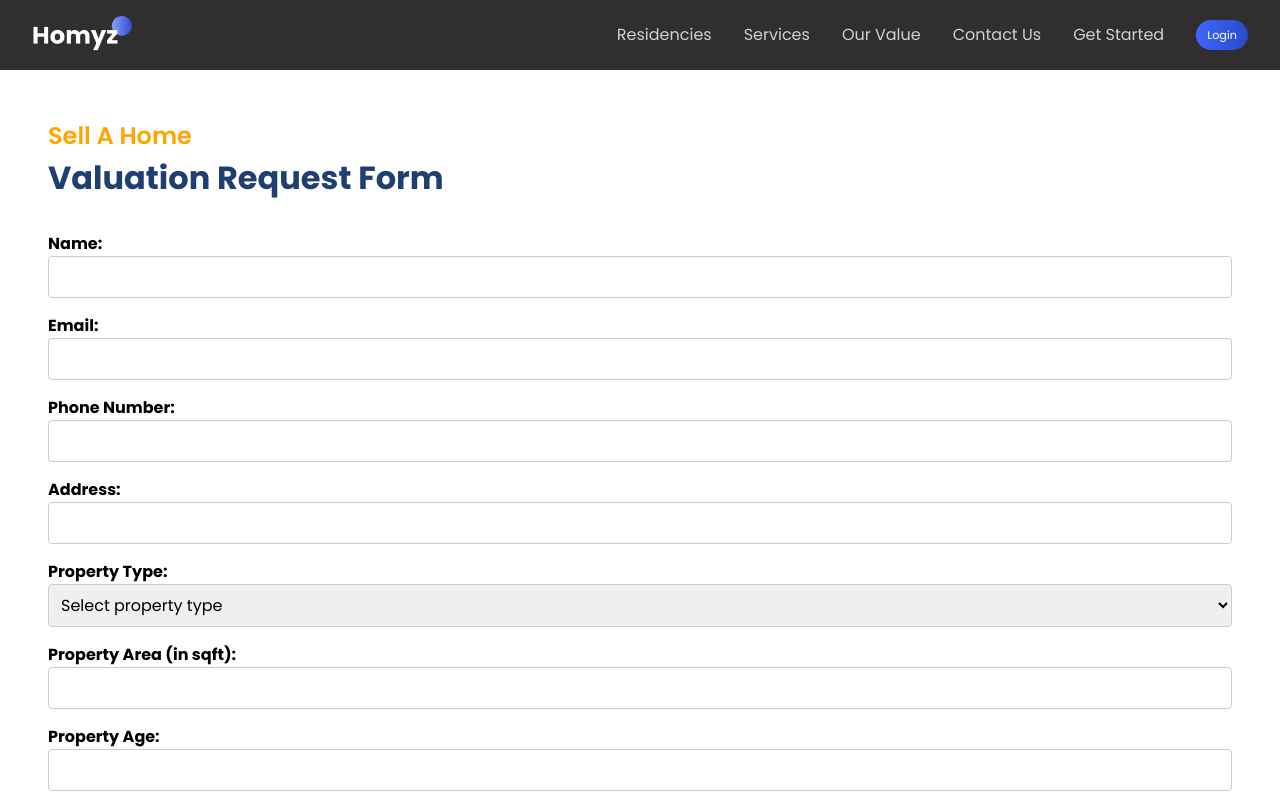
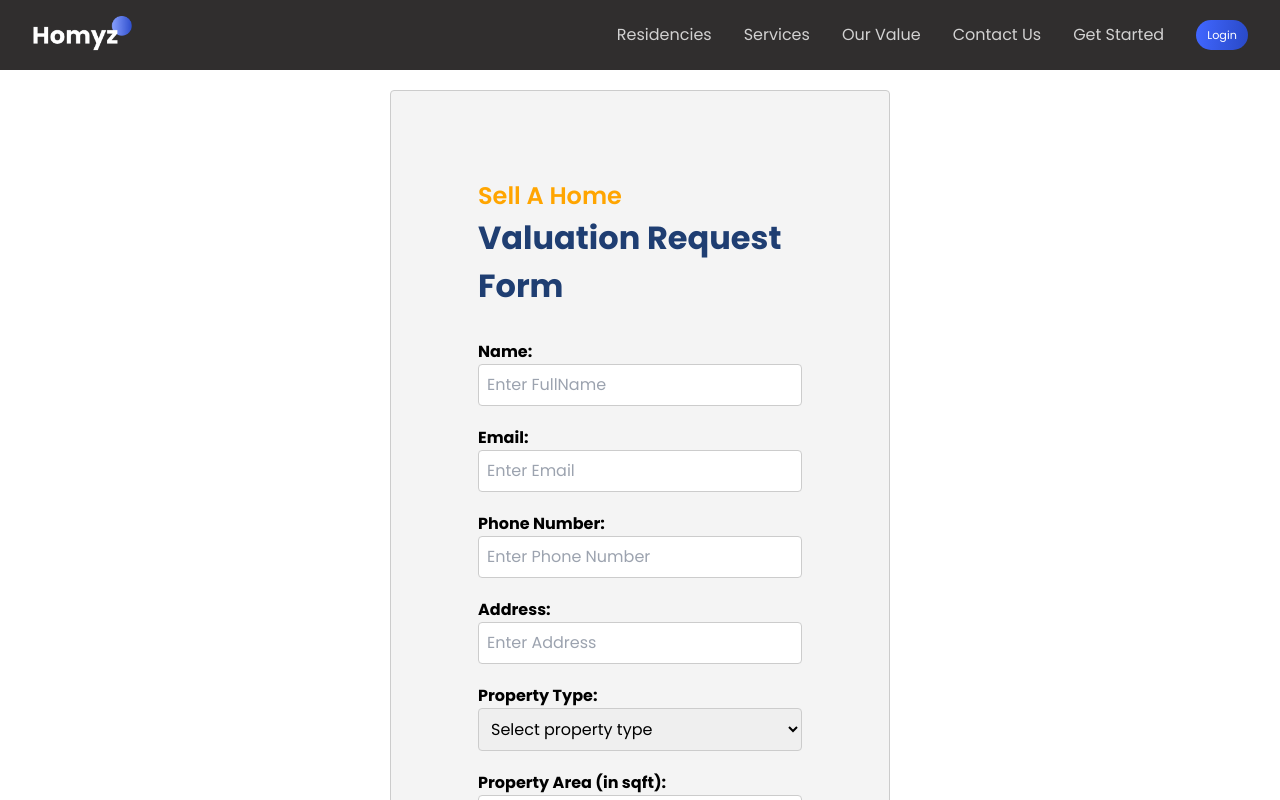
Before and after one commit to blhbhl/mp2-realestate, a React (Vite) app in the folder frontend/: page /sell-a-home in a window 1280 px wide. Shown: the top 800 px of the page. Built offline with nearby package versions, Linux system fonts and the light colour scheme.

Commit message:
added backend and fix sell a home form

```diff
--- a/frontend/src/components/Seller/Seller.css
+++ b/frontend/src/components/Seller/Seller.css
@@ -2,12 +2,19 @@
 .for-sale {
   display: flex;
   flex-direction: column;
-  align-items: flex-start;
-  margin: 1rem;
+  align-items: center;
+  margin: 0.5rem;
   justify-content: center;
-  align-items: center;
+  border: 1px solid #ccc;
+  border-radius: 4px;
+  background-color: #f4f4f4;
+  width: 500px;
+  max-width: 100%;
+  margin: 20px auto;
+  padding: 55px;
 
 }
+
 
 .form {
   margin-top: 30px;
@@ -16,15 +23,15 @@
 
 /* Style for the form labels */
 .for-sale label {
-  margin-bottom: 0.5rem;
   font-weight: bold;
+  display: block;
+  margin-top: 20px;
 }
 
 /* Style for the form inputs */
 .for-sale input,
 .for-sale select {
-  padding: 0.5rem;
-  margin-bottom: 1rem;
+  padding: .5rem;
   width: 100%;
   border: 1px solid #ccc;
   border-radius: 4px;
@@ -32,14 +39,16 @@
 
 /* Style for the submit button */
 .for-sale button[type="submit"] {
+  width: 100%;
   padding: 0.5rem 1rem;
   background-color: #007bff;
   color: #fff;
   border: none;
   border-radius: 4px;
   cursor: pointer;
-  display: flex;
+  display: block;
   margin-top: 30px;
+  text-align: center;
 }
 
 .for-sale button[type="submit"]:hover {
--- a/frontend/src/components/Seller/Seller.jsx
+++ b/frontend/src/components/Seller/Seller.jsx
@@ -1,112 +1,144 @@
 import React, { useState } from "react";
 import "./Seller.css";
+import axios from "axios";
+import { useNavigate } from "react-router-dom";
+import Validation from "./SellerValidation";
 
 const Seller = () => {
-  const [name, setName] = useState("");
-  const [email, setEmail] = useState("");
-  const [phoneNumber, setPhoneNumber] = useState("");
-  const [address, setAddress] = useState("");
-  const [propertyType, setPropertyType] = useState("");
-  const [propertyArea, setPropertyArea] = useState("");
-  const [propertyAge, setPropertyAge] = useState("");
-  const [additionalProperties, setAdditionalProperties] = useState("");
+  const [values, setValues] = useState({
+    name: "",
+    email: "",
+    phoneNumber: "",
+    address: "",
+    propertyType: "",
+    propertyArea: "",
+    propertyAge: "",
+    additionalProperties: ""
+  });
+
+  const navigate = useNavigate();
+  const [errors, setErrors] = useState({});
+  const handleInput = (e) => {
+    setValues(prev => ({...prev, [e.target.name]: [e.target.value]}))
+  };
 
   const handleSubmit = (event) => {
     event.preventDefault();
-    // Perform actions with the form values
-    console.log("Name:", name);
-    console.log("Email:", email);
-    console.log("Phone Number:", phoneNumber);
-    console.log("Address:", address);
-    console.log("Property Type:", propertyType);
-    console.log("Property Area:", propertyArea);
-    console.log("Property Age:", propertyAge);
-    console.log("Additional Properties:", additionalProperties);
-  };
 
+    const err = Validation(values);
+    setErrors(err);
+    if(err.name === "" &&
+      err.email === "" &&
+      err.phoneNumber === "" &&
+      err.address === "" &&
+      err.propertyType === "" &&
+      err.propertyArea === "" &&
+      err.propertyAge === "" ) {
+      axios.post('http://localhost:3001/sell-a-home', values)
+      .then(response => {
+      if(response.data === "Failed") {
+        navigate('/');
+        alert("Submitted successfully!");
+      } else {
+          alert("Unable to submit the form!");
+      }
+    })
+    .catch(error => {
+      console.error('Error inserting seller: ', error);
+    });
+  }
+};
   return (
     <section className="for-sale" id="sale">
       <div id="sale" className="s-wrapper">
         <div className="paddings innerWidth r-container">
-          <p className="orangeText">Sell A Home</p>
+          <p className="orangeText p-marg">Sell A Home</p>
           <h2 className="primaryText">Valuation Request Form</h2>
 
           <div className="form">
             <form onSubmit={handleSubmit}>
-              <label>
-                Name:
+              <label>Name:</label>
                 <input
                   type="text"
-                  value={name}
-                  onChange={(e) => setName(e.target.value)}
+                  name="name"
+                  onChange={handleInput}
+                  placeholder="Enter FullName"
                 />
-              </label>
+                 {errors.name && <span className="span-red">{errors.name}</span>}
 
-              <label>
-                Email:
+
+              <label>Email:</label>
                 <input
                   type="email"
-                  value={email}
-                  onChange={(e) => setEmail(e.target.value)}
+                  name="email"
+                  onChange={handleInput}
+                  placeholder="Enter Email"
                 />
-              </label>
+                  {errors.email && <span className="span-red">{errors.email}</span>}
 
-              <label>
-                Phone Number:
+
+              <label>Phone Number:</label>
                 <input
                   type="tel"
-                  value={phoneNumber}
-                  onChange={(e) => setPhoneNumber(e.target.value)}
+                  name="phoneNumber"
+                  onChange={handleInput}
+                  placeholder="Enter Phone Number"
                 />
-              </label>
+                  {errors.phoneNumber && <span className="span-red">{errors.phoneNumber}</span>}
 
-              <label>
-                Address:
+              <label>Address:</label>
                 <input
                   type="text"
-                  value={address}
-                  onChange={(e) => setAddress(e.target.value)}
+                  name="address"
+                  onChange={handleInput}
+                  placeholder="Enter Address"
                 />
-              </label>
+                 {errors.address && <span className="span-red">{errors.address}</span>}
 
               <label htmlFor="propertyType">Property Type:</label>
               <select
                 id="propertyType"
-                value={propertyType}
-                onChange={(e) => setPropertyType(e.target.value)}
+                name="propertyType"
+                onChange={handleInput}
               >
                 <option value="">Select property type</option>
                 <option value="house">House</option>
                 <option value="apartment">Apartment</option>
                 <option value="condo">Condo</option>
               </select>
+              {errors.propertyType && <span className="span-red">{errors.propertyType}</span>}
 
               <label htmlFor="propertyArea">Property Area (in sqft):</label>
               <input
                 type="number"
+                name="propertyArea"
                 id="propertyArea"
-                value={propertyArea}
-                onChange={(e) => setPropertyArea(e.target.value)}
+                onChange={handleInput}
+                placeholder="Enter Property Area"
               />
+               {errors.propertyArea && <span className="span-red">{errors.propertyArea}</span>}
 
               <label htmlFor="propertyAge">Property Age:</label>
               <input
                 type="number"
+                name="propertyAge"
                 id="propertyAge"
-                value={propertyAge}
-                onChange={(e) => setPropertyAge(e.target.value)}
+                onChange={handleInput}
+                placeholder="Enter Property Age"
               />
 
               <label className="textarea-label">
                 Additional Properties:
+              </label>
                 <textarea
                   className="textarea-input"
-                  value={additionalProperties}
-                  onChange={(e) => setAdditionalProperties(e.target.value)}
+                  name="additionalProperties"
+                  onChange={handleInput}
+                  placeholder="Enter Additional Properties"
                 ></textarea>
-              </label>
 
-              <button type="submit">Submit</button>
+
+              <button type="submit" className="button">Submit</button>
             </form>
           </div>
         </div>
--- /dev/null
+++ b/frontend/src/components/Seller/SellerValidation.jsx
@@ -0,0 +1,53 @@
+function Validation(values) {
+
+    let error = {}
+    const email_pattern = /^[^\s@]+@[^\s@]+\.[^\s@]+$/
+
+    if (values.name === "") {
+        error.name = "Name is required"
+    } else {
+        error.name = ""
+    }
+
+    if (values.email === "") {
+        error.email = "Email is required"
+    }
+    else if (!email_pattern.test(values.email)) {
+        error.email = "Please enter a valid email"
+    }else {
+        error.email = ""
+    }
+
+    if (values.phoneNumber === "") {
+        error.phoneNumber = "Phone number is required"
+    } else {
+        error.phoneNumber = ""
+    }
+
+    if (values.address === "") {
+        error.address = "Address is required"
+    } else {
+        error.address = ""
+    }
+
+    if (values.propertyType === "") {
+        error.propertyType = "Must select a property"
+    } else {
+        error.propertyType = ""
+    }
+
+    if (values.propertyArea === "") {
+        error.propertyArea = "Property area is required"
+    } else {
+        error.propertyArea = ""
+    }
+
+    if (values.propertyAge === "") {
+        error.propertyAge = "Property age is required"
+    } else {
+        error.propertyAge = ""
+    }
+    return error;
+}
+
+export default Validation;
```
Also changed, not shown: 1 other file (tests, documents, lock files or other folders).
